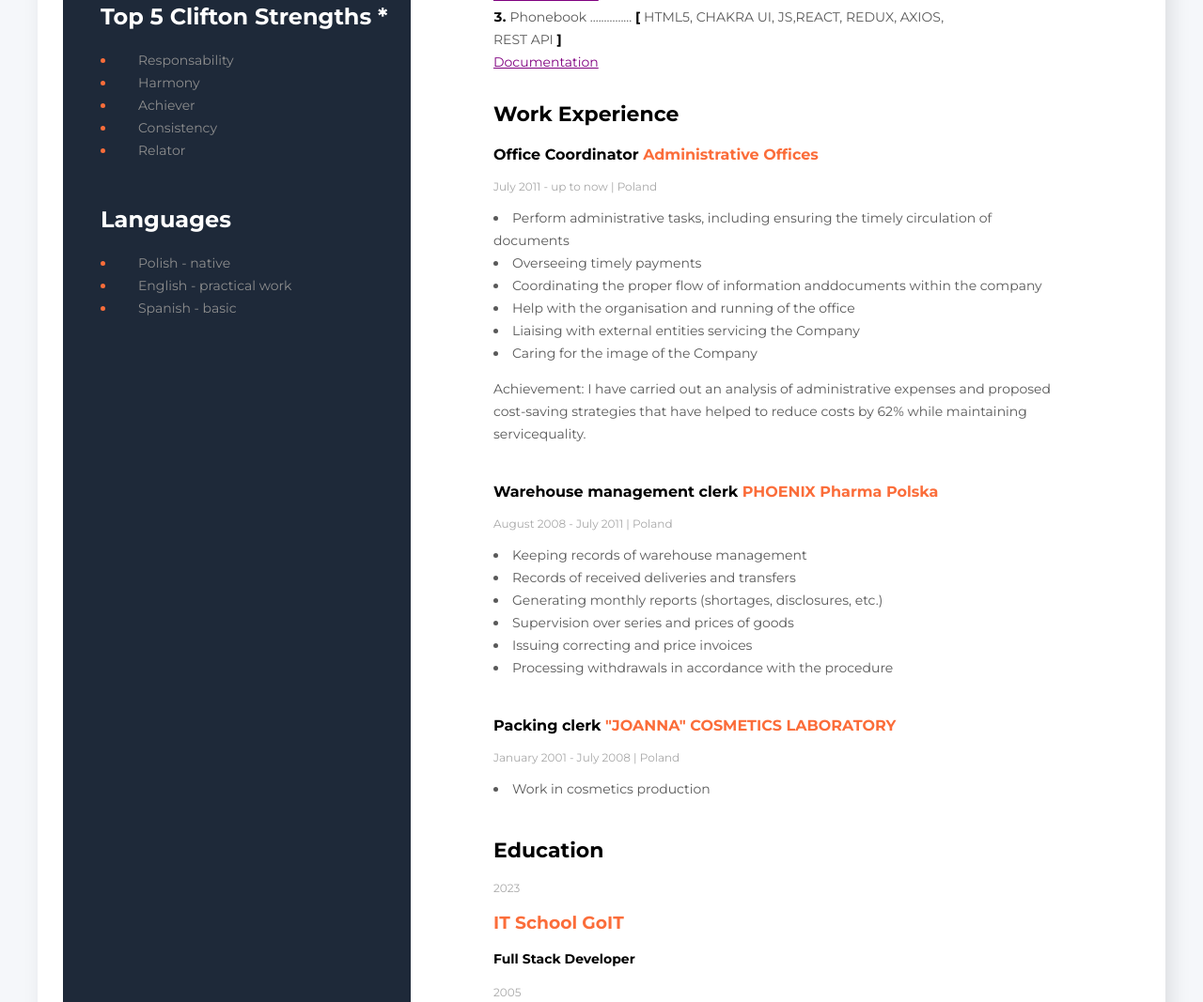
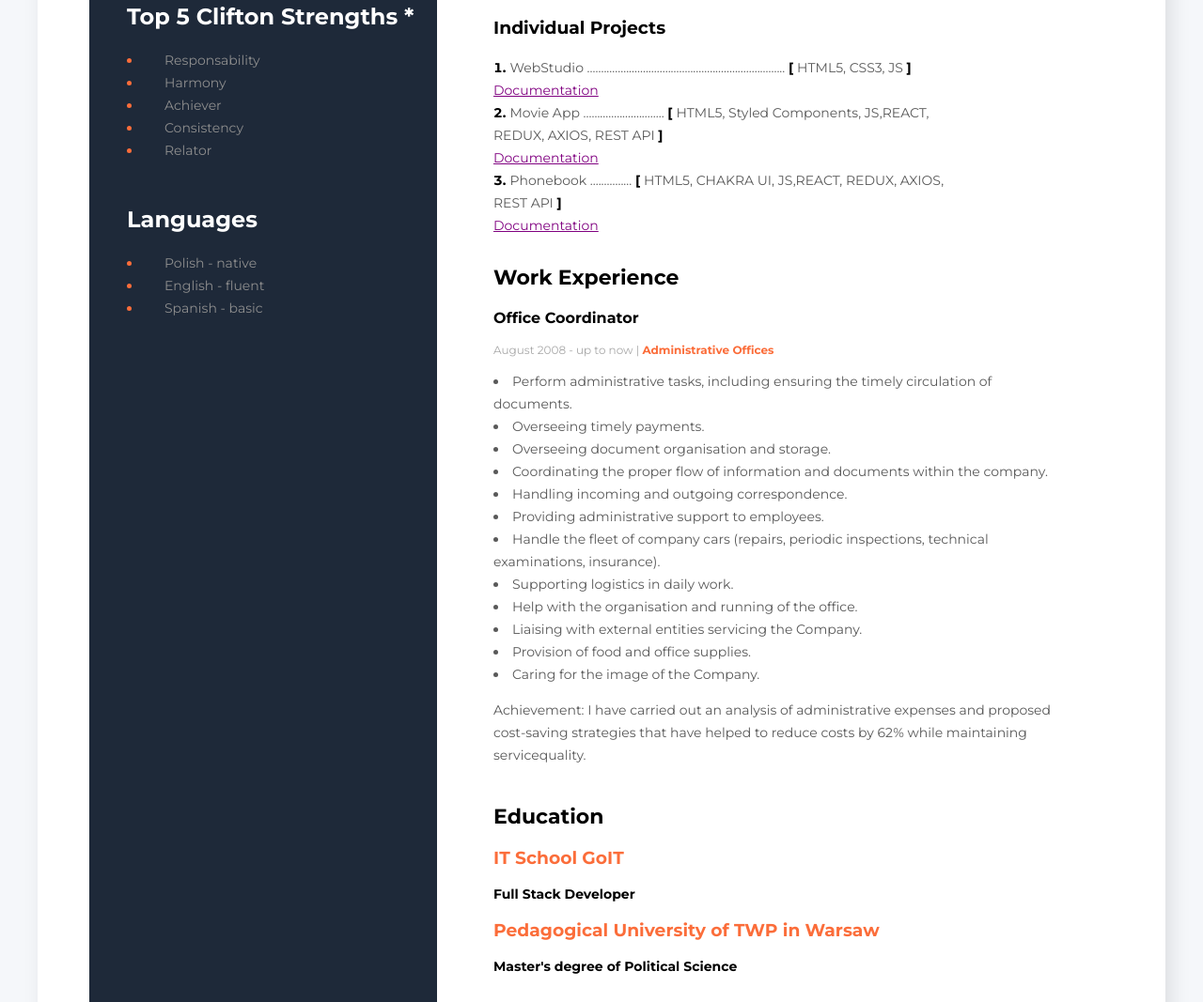
Before and after one commit to IzabelaSwiadkowska/CV, a plain HTML site: page index.html in a window 1280 px wide. Shown: the part 945-2012 px from the top of the page at 94% size. Drawn offline with Linux system fonts and the light colour scheme.

Commit message:
corrections

```diff
--- a/index.html
+++ b/index.html
@@ -19,20 +19,25 @@
     <div class="wrapper">
       <main>
         <div class="main-description">
+          <h1>Izabela Świadkowska</h1>
           <h2 class="job-title">Full Stack Developer</h2>
 
-          <h1>Izabela Świadkowska</h1>
           <p class="description">
             I am a well-organised person who has recently discovered that my
             passion and what I want to devote myself to is programming and web
-            development. With many years of experience in administration, I am
-            able to find a common language with everyone and am used to the most
-            varied requirements and finding solutions to every problem
-            encountered. <br />As a persistent person with a high level of
-            responsibility, I would like to provide customers with products of
-            the highest quality. <br />During my studies, I was involved in
-            developing different applications, using HTML, CSS, JavaScript and
-            React.
+            development.<br />
+            With years of experience in administration, I am able to work with
+            different people and find solutions to any problem I encounter.<br />
+            My fascination with programming comes from the ability to create
+            something from nothing, from abstract concepts to working
+            applications that make life easier for users. <br />With a recently
+            discovered love for programming and a relentless drive to develop, I
+            started a course at the GoIT school. This course is not only an
+            opportunity for me to explore my programming knowledge and skills,
+            but also a passion that motivates me to reach higher and higher
+            goals in this industry. <br />During the GoIT course, I was involved
+            in developing different applications, using HTML, CSS, JavaScript
+            and React.
           </p>
         </div>
         <h2 class="header-primary">Projects Experience</h2>
@@ -147,25 +152,34 @@
         </div>
         <h2 class="header-primary">Work Experience</h2>
         <div class="blocks">
-          <h3 class="job-name">
-            Office Coordinator
+          <h3 class="job-name">Office Coordinator</h3>
+          <p class="job-date">
+            August 2008 - up to now |
             <span class="highlight"> Administrative Offices</span>
-          </h3>
-          <p class="job-date">July 2011 - up to now | Poland</p>
+          </p>
 
           <ul class="job-list">
             <li>
               Perform administrative tasks, including ensuring the timely
-              circulation of documents
+              circulation of documents.
             </li>
-            <li>Overseeing timely payments</li>
+            <li>Overseeing timely payments.</li>
+            <li>Overseeing document organisation and storage.</li>
             <li>
-              Coordinating the proper flow of information anddocuments within
-              the company
+              Coordinating the proper flow of information and documents within
+              the company.
             </li>
-            <li>Help with the organisation and running of the office</li>
-            <li>Liaising with external entities servicing the Company</li>
-            <li>Caring for the image of the Company</li>
+            <li>Handling incoming and outgoing correspondence.</li>
+            <li>Providing administrative support to employees.</li>
+            <li>
+              Handle the fleet of company cars (repairs, periodic inspections,
+              technical examinations, insurance).
+            </li>
+            <li>Supporting logistics in daily work.</li>
+            <li>Help with the organisation and running of the office.</li>
+            <li>Liaising with external entities servicing the Company.</li>
+            <li>Provision of food and office supplies.</li>
+            <li>Caring for the image of the Company.</li>
           </ul>
           <p class="paragragh">
             Achievement: I have carried out an analysis of administrative
@@ -173,40 +187,11 @@
             reduce costs by 62% while maintaining servicequality.
           </p>
         </div>
-        <div class="blocks">
-          <h3 class="job-name">
-            Warehouse management clerk
-            <span class="highlight"> PHOENIX Pharma Polska</span>
-          </h3>
-          <p class="job-date">August 2008 - July 2011 | Poland</p>
-
-          <ul class="job-list">
-            <li>Keeping records of warehouse management</li>
-            <li>Records of received deliveries and transfers</li>
-            <li>Generating monthly reports (shortages, disclosures, etc.)</li>
-            <li>Supervision over series and prices of goods</li>
-            <li>Issuing correcting and price invoices</li>
-            <li>Processing withdrawals in accordance with the procedure</li>
-          </ul>
-        </div>
-        <div class="blocks">
-          <h3 class="job-name">
-            Packing clerk
-            <span class="highlight"> "JOANNA" COSMETICS LABORATORY</span>
-          </h3>
-          <p class="job-date">January 2001 - July 2008 | Poland</p>
-
-          <ul class="job-list">
-            <li>Work in cosmetics production</li>
-          </ul>
-        </div>
 
         <div class="blocks">
           <h2 class="header-primary">Education</h2>
-          <p class="job-date">2023</p>
           <h3 class="highlight">IT School GoIT</h3>
           <h4>Full Stack Developer</h4>
-          <p class="job-date">2005</p>
           <h3 class="highlight">Pedagogical University of TWP in Warsaw</h3>
           <h4>Master's degree of Political Science</h4>
         </div>
@@ -300,7 +285,7 @@
           <ul class="list-secondary">
             <li><span class="list-secondary-item">Polish - native</span></li>
             <li>
-              <span class="list-secondary-item">English - practical work</span>
+              <span class="list-secondary-item">English - fluent</span>
             </li>
             <li><span class="list-secondary-item">Spanish - basic</span></li>
           </ul>
--- a/style.css
+++ b/style.css
@@ -54,20 +54,21 @@ aside {
 }
 
 main {
-  padding: 102px 88px 102px 88px;
+  padding: 88px 60px 88px 60px;
 }
 .main-description {
   width: 600px;
 }
 .job-title {
   font-weight: 700;
-  font-size: 14px;
+  font-size: 24px;
   line-height: 17px;
 }
 h1 {
   font-weight: 700;
-  font-size: 45px;
-  line-height: 55px;
+  font-size: 65px;
+  line-height: 65px;
+  color: navy;
 }
 h2 {
   margin-top: 30px;
@@ -130,6 +131,8 @@ h2 {
 }
 .highlight {
   color: #fb6d3a;
+
+  font-weight: bold;
 }
 .job-date {
   font-weight: 400;
```
